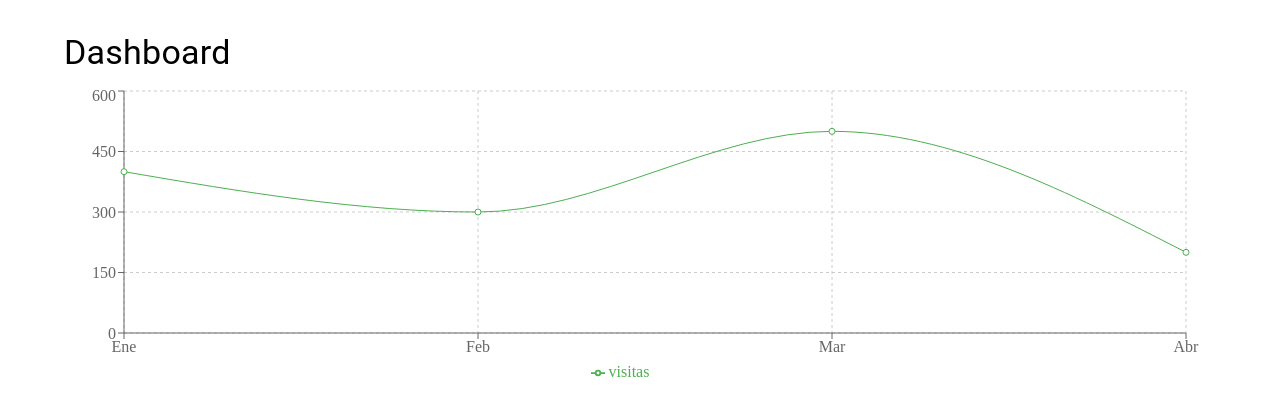
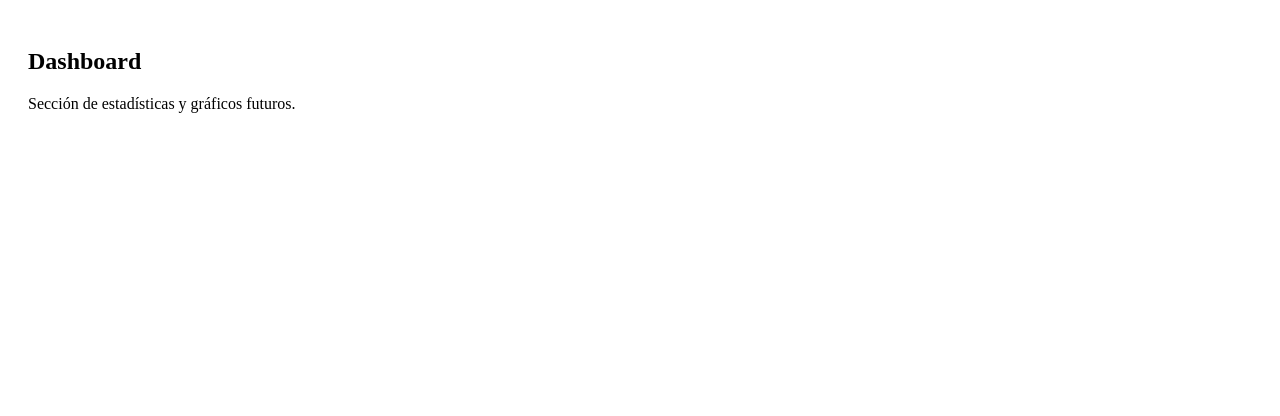
Before and after one commit to capp997/CCFamily, a React (Vite) app: page /dashboard in a window 1280 px wide. Shown: the top 416 px of the page. Built offline with nearby package versions, Linux system fonts and the light colour scheme.

Commit message:
Update Dashboard.jsx

```diff
--- a/src/pages/Dashboard.jsx
+++ b/src/pages/Dashboard.jsx
@@ -1,28 +1,10 @@
 import React from "react";
-import { Container, Typography } from "@mui/material";
-import { LineChart, Line, XAxis, YAxis, CartesianGrid, Tooltip, Legend, ResponsiveContainer } from "recharts";
-
-const data = [
-  { name: "Ene", visitas: 400 },
-  { name: "Feb", visitas: 300 },
-  { name: "Mar", visitas: 500 },
-  { name: "Abr", visitas: 200 },
-];
 
 export default function Dashboard() {
   return (
-    <Container sx={{ mt: 4 }}>
-      <Typography variant="h4" gutterBottom>Dashboard</Typography>
-      <ResponsiveContainer width="100%" height={300}>
-        <LineChart data={data} margin={{ top: 5, right: 30, left: 0, bottom: 5 }}>
-          <CartesianGrid strokeDasharray="3 3" />
-          <XAxis dataKey="name" />
-          <YAxis />
-          <Tooltip />
-          <Legend />
-          <Line type="monotone" dataKey="visitas" stroke="#4caf50" />
-        </LineChart>
-      </ResponsiveContainer>
-    </Container>
+    <div style={{ padding: 20 }}>
+      <h2>Dashboard</h2>
+      <p>Sección de estadísticas y gráficos futuros.</p>
+    </div>
   );
 }
```
